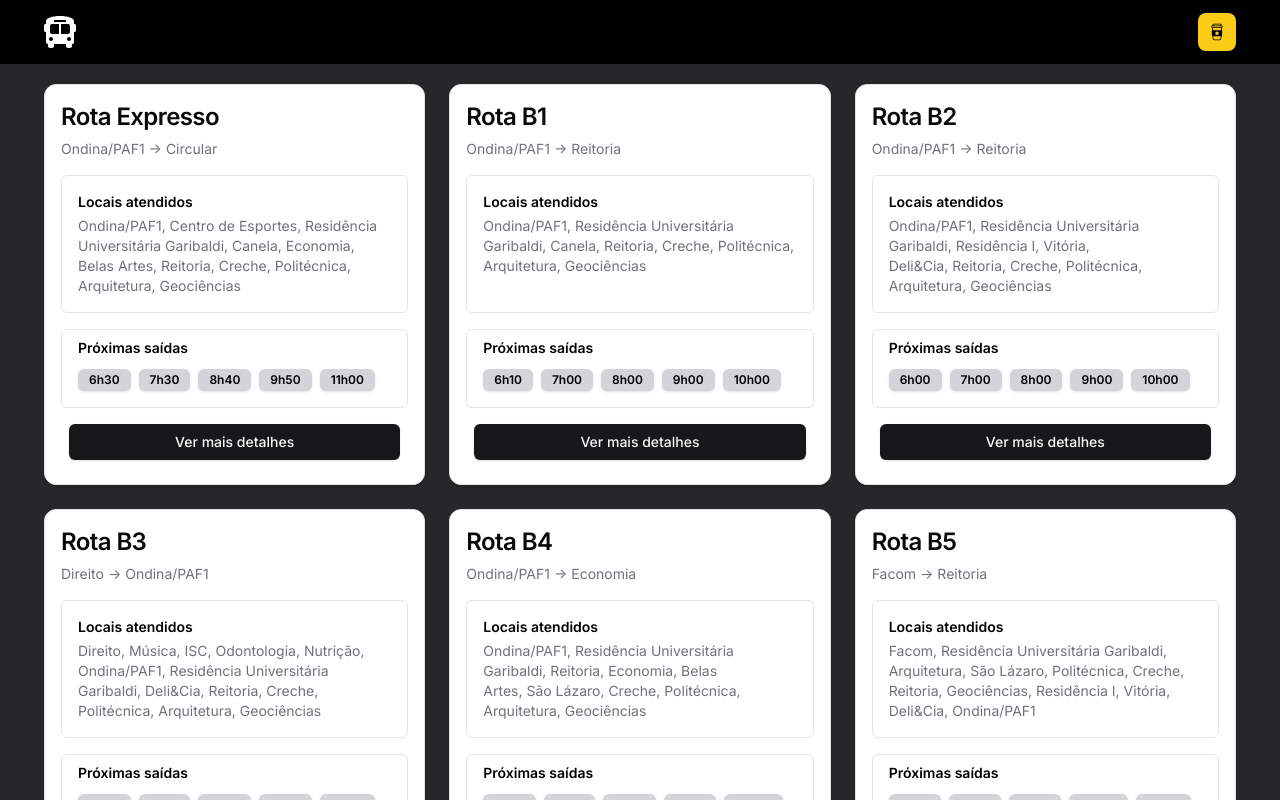
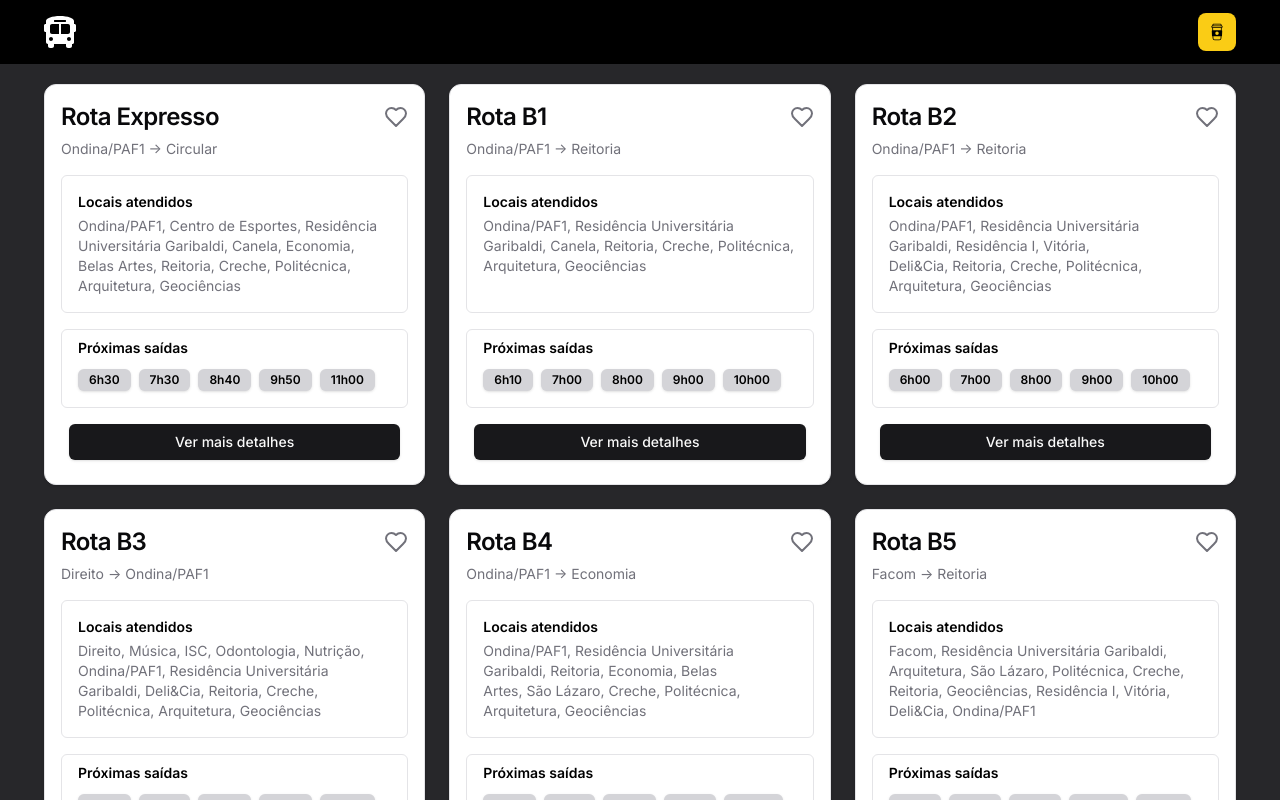
Before and after one commit to brnocorreia/meu-buzufba, a Next.js app: page / in a window 1280 px wide. Shown: the top 800 px of the page. Built offline with nearby package versions, Linux system fonts and the light colour scheme.

Commit message:
feat: favorite routes

```diff
--- a/package.json
+++ b/package.json
@@ -3,7 +3,7 @@
   "version": "0.1.0",
   "private": true,
   "scripts": {
-    "dev": "next dev",
+    "dev": "next dev -p 3001",
     "build": "next build",
     "start": "next start",
     "lint": "next lint"
@@ -20,6 +20,7 @@
     "clsx": "^2.1.1",
     "date-fns": "^4.1.0",
     "embla-carousel-react": "^8.3.0",
+    "jotai": "^2.11.0",
     "lucide-react": "^0.447.0",
     "next": "14.2.14",
     "react": "^18",
--- a/src/@types/routes.ts
+++ b/src/@types/routes.ts
@@ -12,3 +12,7 @@ export interface Routes {
   };
   obs?: string;
 }
+
+export interface RoutesWithFavorite extends Routes {
+  isFavorite: boolean;
+}
--- a/src/app/layout.tsx
+++ b/src/app/layout.tsx
@@ -2,6 +2,7 @@ import type { Metadata } from "next";
 import { Inter } from "next/font/google";
 import "./globals.css";
 import Header from "@/components/header";
+import { Providers } from "@/providers/jotai";
 
 const inter = Inter({ subsets: ["latin"] });
 
@@ -18,9 +19,11 @@ export default function RootLayout({
   return (
     <html lang="en">
       <body className={inter.className}>
-        <Header />
-        {children}
-        </body>
+        <Providers>
+          <Header />
+          {children}
+        </Providers>
+      </body>
     </html>
   );
 }
--- a/src/app/page.tsx
+++ b/src/app/page.tsx
@@ -1,15 +1,28 @@
+"use client";
+
 import Footer from "@/components/footer";
 import { RouteCard } from "@/components/route-card";
 import { data } from "@/constants/data";
+import { useAtom } from "jotai";
+import { favoriteRoutesAtom } from "@/atoms/favorite-routes";
 
 export default function Home() {
+  const [favoriteRoutes] = useAtom(favoriteRoutesAtom);
+
+  const routesWithFavorite = data
+    .map((route) => ({
+      ...route,
+      isFavorite: favoriteRoutes.includes(route.id),
+    }))
+    .sort((a, b) => (b.isFavorite ? 1 : 0) - (a.isFavorite ? 1 : 0));
+
   return (
     <div className="flex flex-col min-h-screen min-w-screen w-full h-full px-3 items-center bg-pattern bg-no-repeat bg-center justify-center bg-zinc-800">
       <main className="flex flex-col justify-center items-center flex-grow max-w-[1300px]">
         <div className="max-w-7xl pt-5 mx-auto sm:px-6 lg:px-8">
           <div className="grid grid-cols-1 sm:grid-cols-2 lg:grid-cols-3 gap-6">
-            {data.map((route) => (
-              <RouteCard key={route.id} data={route} />
+            {routesWithFavorite.map((route) => (
+              <RouteCard key={route.id} route={route} />
             ))}
           </div>
         </div>
--- /dev/null
+++ b/src/atoms/favorite-routes.ts
@@ -0,0 +1,7 @@
+import { atomWithStorage } from "jotai/utils";
+import { LocalStorageKeys } from "@/constants/local-storage-keys";
+
+export const favoriteRoutesAtom = atomWithStorage<string[]>(
+  LocalStorageKeys.FAVORITE_ROUTES,
+  []
+);
--- /dev/null
+++ b/src/components/favorite-icon/index.tsx
@@ -0,0 +1,26 @@
+import { Heart, HeartIcon } from "lucide-react";
+
+interface FavoriteIconProps {
+  isFavorite: boolean;
+  handleFavorite: () => void;
+}
+
+export default function FavoriteIcon({
+  isFavorite,
+  handleFavorite,
+}: FavoriteIconProps) {
+  if (isFavorite) {
+    return (
+      <Heart
+        className="w-6 h-6 text-red-500 fill-red-500 cursor-pointer"
+        onClick={handleFavorite}
+      />
+    );
+  }
+  return (
+    <HeartIcon
+      className="w-6 h-6 text-zinc-500 cursor-pointer"
+      onClick={handleFavorite}
+    />
+  );
+}
--- a/src/components/route-card/index.tsx
+++ b/src/components/route-card/index.tsx
@@ -9,23 +9,42 @@ import {
   CardHeader,
   CardTitle,
 } from "@/components/ui/card";
-import { Routes } from "@/@types/routes";
+import { RoutesWithFavorite } from "@/@types/routes";
 import BusSchedule from "@/components/bus-schedule";
 import RouteDetailsPopup from "@/components/route-details-popup";
+import { useAtom } from "jotai";
+import { favoriteRoutesAtom } from "@/atoms/favorite-routes";
+import FavoriteIcon from "@/components/favorite-icon";
 
 type CardProps = React.ComponentProps<typeof Card>;
 
 interface RouteCardProps extends CardProps {
-  data: Routes;
+  route: RoutesWithFavorite;
 }
 
-export function RouteCard({ className, data, ...props }: RouteCardProps) {
+export function RouteCard({ className, route, ...props }: RouteCardProps) {
+  const [favoriteRoutes, setFavoriteRoutes] = useAtom(favoriteRoutesAtom);
+
+  const handleFavorite = () => {
+    if (favoriteRoutes.includes(route.id)) {
+      setFavoriteRoutes((prev) => prev.filter((id) => id !== route.id));
+      return;
+    }
+    setFavoriteRoutes((prev) => [...prev, route.id]);
+  };
+
   return (
     <Card className={cn("w-full", className)} {...props}>
       <CardHeader className="p-4">
-        <CardTitle className="text-2xl">{data.name}</CardTitle>
+        <div className="flex items-center justify-between">
+          <CardTitle className="text-2xl">{route.name}</CardTitle>
+          <FavoriteIcon
+            isFavorite={route.isFavorite}
+            handleFavorite={handleFavorite}
+          />
+        </div>
         <CardDescription>
-          {data.departureLocation} {"->"} {data.arrivalLocation}
+          {route.departureLocation} {"->"} {route.arrivalLocation}
         </CardDescription>
       </CardHeader>
       <CardContent className="grid gap-4 px-4 pb-4">
@@ -33,7 +52,7 @@ export function RouteCard({ className, data, ...props }: RouteCardProps) {
           <div className="flex flex-col items-start gap-y-1 w-full h-[6.5rem] overflow-auto">
             <p className="text-black font-semibold text-sm">Locais atendidos</p>
             <p className="text-zinc-500 text-start text-sm text-pretty">
-              {data.servedLocations.join(", ")}
+              {route.servedLocations.join(", ")}
             </p>
           </div>
         </div>
@@ -41,13 +60,13 @@ export function RouteCard({ className, data, ...props }: RouteCardProps) {
           <div className="flex flex-col items-start gap-y-2 w-full">
             <p className="text-black font-semibold text-sm">Próximas saídas</p>
             <div className="flex flex-wrap gap-2">
-              <BusSchedule departures={data.departures} enableSlice={true} />
+              <BusSchedule departures={route.departures} enableSlice={true} />
             </div>
           </div>
         </div>
       </CardContent>
       <CardFooter>
-        <RouteDetailsPopup routes={data} />
+        <RouteDetailsPopup route={route} />
       </CardFooter>
     </Card>
   );
--- a/src/components/route-details-popup/index.tsx
+++ b/src/components/route-details-popup/index.tsx
@@ -18,10 +18,10 @@ import { Badge } from "@/components/ui/badge";
 import { Tabs, TabsContent, TabsList, TabsTrigger } from "@/components/ui/tabs";
 
 interface RouteDetailsPopupProps {
-  routes: Routes;
+  route: Routes;
 }
 
-export default function RouteDetailsPopup({ routes }: RouteDetailsPopupProps) {
+export default function RouteDetailsPopup({ route }: RouteDetailsPopupProps) {
   return (
     <Dialog>
       <DialogTrigger asChild>
@@ -31,11 +31,11 @@ export default function RouteDetailsPopup({ routes }: RouteDetailsPopupProps) {
         <div className="flex flex-col gap-y-4">
           <DialogHeader className="flex flex-row w-full text-2xl font-bold items-center justify-between space-x-2">
             <DialogTitle className="text-2xl font-bold">
-              {routes.name}
+              {route.name}
             </DialogTitle>
             <DialogDescription>
               <p className="text-zinc-500 text-start text-sm sm:text-sm text-pretty">
-                {routes.departureLocation} {"->"} {routes.arrivalLocation}
+                {route.departureLocation} {"->"} {route.arrivalLocation}
               </p>
             </DialogDescription>
           </DialogHeader>
@@ -49,7 +49,7 @@ export default function RouteDetailsPopup({ routes }: RouteDetailsPopupProps) {
               </div>
               <div className="flex flex-col w-full gap-2 p-2 border border-zinc-200 rounded-sm shadow-sm">
                 <div className="grid grid-cols-2 gap-y-2 gap-x-4 text-zinc-700 text-sm rounded-md p-1">
-                  {routes.servedLocations.map((location, index) => (
+                  {route.servedLocations.map((location, index) => (
                     <div key={index} className="flex items-start text-black">
                       <span className="mr-2 text-black font-semibold">
                         {index + 1}.{" "}
@@ -74,7 +74,7 @@ export default function RouteDetailsPopup({ routes }: RouteDetailsPopupProps) {
                 </TabsList>
                 <TabsContent value="going">
                   <div className="flex flex-wrap w-full gap-2 p-2 border border-zinc-200 rounded-sm shadow-sm">
-                    {routes.stops.departure.map((time, index) => (
+                    {route.stops.departure.map((time, index) => (
                       <Badge
                         key={index}
                         className="bg-zinc-300 text-black hover:bg-zinc-100 cursor-default"
@@ -86,7 +86,7 @@ export default function RouteDetailsPopup({ routes }: RouteDetailsPopupProps) {
                 </TabsContent>
                 <TabsContent value="back">
                   <div className="flex flex-wrap w-full gap-2 p-2 border border-zinc-200 rounded-sm shadow-sm">
-                    {routes.stops.arrival.map((time, index) => (
+                    {route.stops.arrival.map((time, index) => (
                       <Badge
                         key={index}
                         className="bg-zinc-300 text-black hover:bg-zinc-100 cursor-default"
@@ -104,7 +104,7 @@ export default function RouteDetailsPopup({ routes }: RouteDetailsPopupProps) {
                 <p className="text-black font-semibold text-base">Saídas</p>
               </div>
               <div className="flex flex-wrap w-full gap-2 p-2 border border-zinc-200 rounded-sm shadow-sm">
-                <BusSchedule departures={routes.departures} />
+                <BusSchedule departures={route.departures} />
               </div>
             </div>
           </div>
--- /dev/null
+++ b/src/constants/local-storage-keys.ts
@@ -0,0 +1,3 @@
+export enum LocalStorageKeys {
+  FAVORITE_ROUTES = "favoriteRoutes",
+}
--- /dev/null
+++ b/src/providers/jotai.tsx
@@ -0,0 +1,5 @@
+import { Provider } from "jotai";
+
+export const Providers = ({ children }: { children: React.ReactNode }) => {
+  return <Provider>{children}</Provider>;
+};
```
Also changed, not shown: 1 other file (tests, documents, lock files or other folders).
